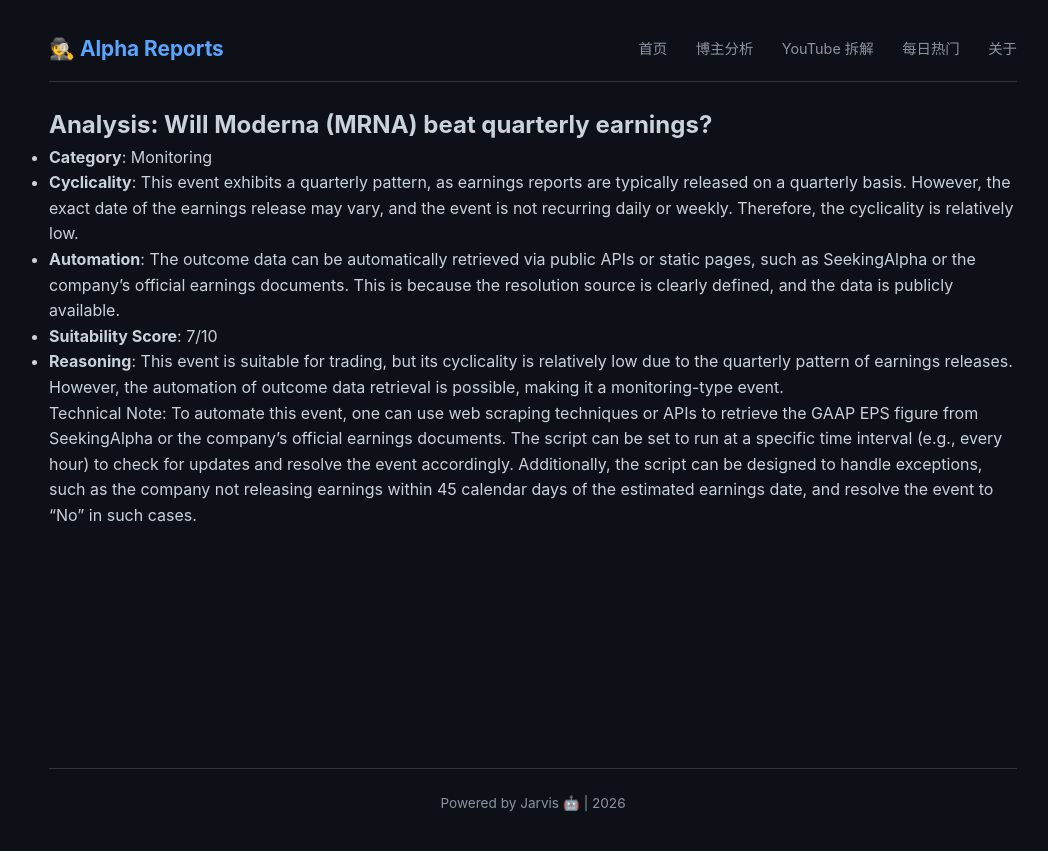
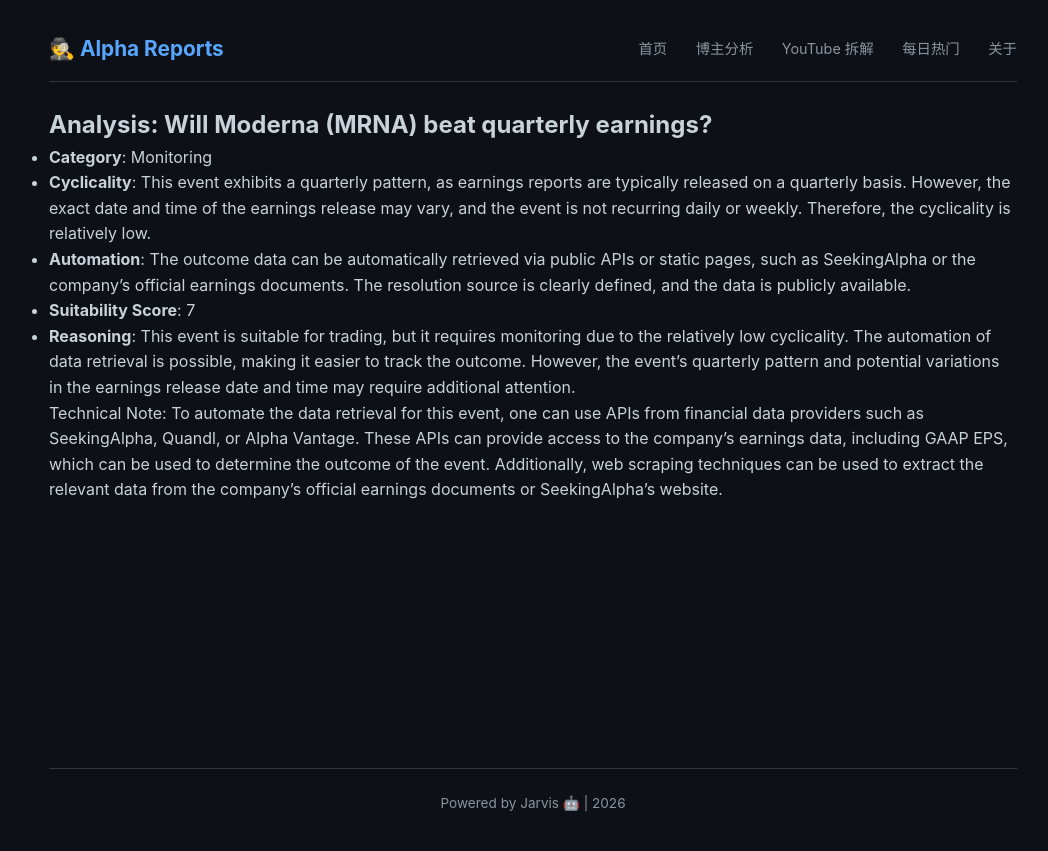
Before and after one commit to amencris073-png/crypto-alpha-reports, a Jekyll site: the page built from polymarket_analysis/monitoring/2026-02-04_will_moderna_mrna_beat_quarterly_earnings.md, in a window 1280 px wide. Shown: the top 851 px of the page, without its empty margins (107-1155 px from the left). Built offline with Jekyll 4.4.1, drawn with Linux system fonts in a browser that asks for light colours; our own code applies the rules of GitHub Pages for plain Markdown files.

Commit message:
Automated analysis for Will Moderna (MRNA) beat quarterly earnings?

```diff
--- a/polymarket_analysis/monitoring/2026-02-04_will_moderna_mrna_beat_quarterly_earnings.md
+++ b/polymarket_analysis/monitoring/2026-02-04_will_moderna_mrna_beat_quarterly_earnings.md
@@ -1,9 +1,9 @@
 ## Analysis: Will Moderna (MRNA) beat quarterly earnings?
 
 - **Category**: Monitoring
-- **Cyclicality**: This event exhibits a quarterly pattern, as earnings reports are typically released on a quarterly basis. However, the exact date of the earnings release may vary, and the event is not recurring daily or weekly. Therefore, the cyclicality is relatively low.
-- **Automation**: The outcome data can be automatically retrieved via public APIs or static pages, such as SeekingAlpha or the company's official earnings documents. This is because the resolution source is clearly defined, and the data is publicly available.
-- **Suitability Score**: 7/10
-- **Reasoning**: This event is suitable for trading, but its cyclicality is relatively low due to the quarterly pattern of earnings releases. However, the automation of outcome data retrieval is possible, making it a monitoring-type event.
+- **Cyclicality**: This event exhibits a quarterly pattern, as earnings reports are typically released on a quarterly basis. However, the exact date and time of the earnings release may vary, and the event is not recurring daily or weekly. Therefore, the cyclicality is relatively low.
+- **Automation**: The outcome data can be automatically retrieved via public APIs or static pages, such as SeekingAlpha or the company's official earnings documents. The resolution source is clearly defined, and the data is publicly available.
+- **Suitability Score**: 7
+- **Reasoning**: This event is suitable for trading, but it requires monitoring due to the relatively low cyclicality. The automation of data retrieval is possible, making it easier to track the outcome. However, the event's quarterly pattern and potential variations in the earnings release date and time may require additional attention.
 
-Technical Note: To automate this event, one can use web scraping techniques or APIs to retrieve the GAAP EPS figure from SeekingAlpha or the company's official earnings documents. The script can be set to run at a specific time interval (e.g., every hour) to check for updates and resolve the event accordingly. Additionally, the script can be designed to handle exceptions, such as the company not releasing earnings within 45 calendar days of the estimated earnings date, and resolve the event to "No" in such cases.
+Technical Note: To automate the data retrieval for this event, one can use APIs from financial data providers such as SeekingAlpha, Quandl, or Alpha Vantage. These APIs can provide access to the company's earnings data, including GAAP EPS, which can be used to determine the outcome of the event. Additionally, web scraping techniques can be used to extract the relevant data from the company's official earnings documents or SeekingAlpha's website.
```
